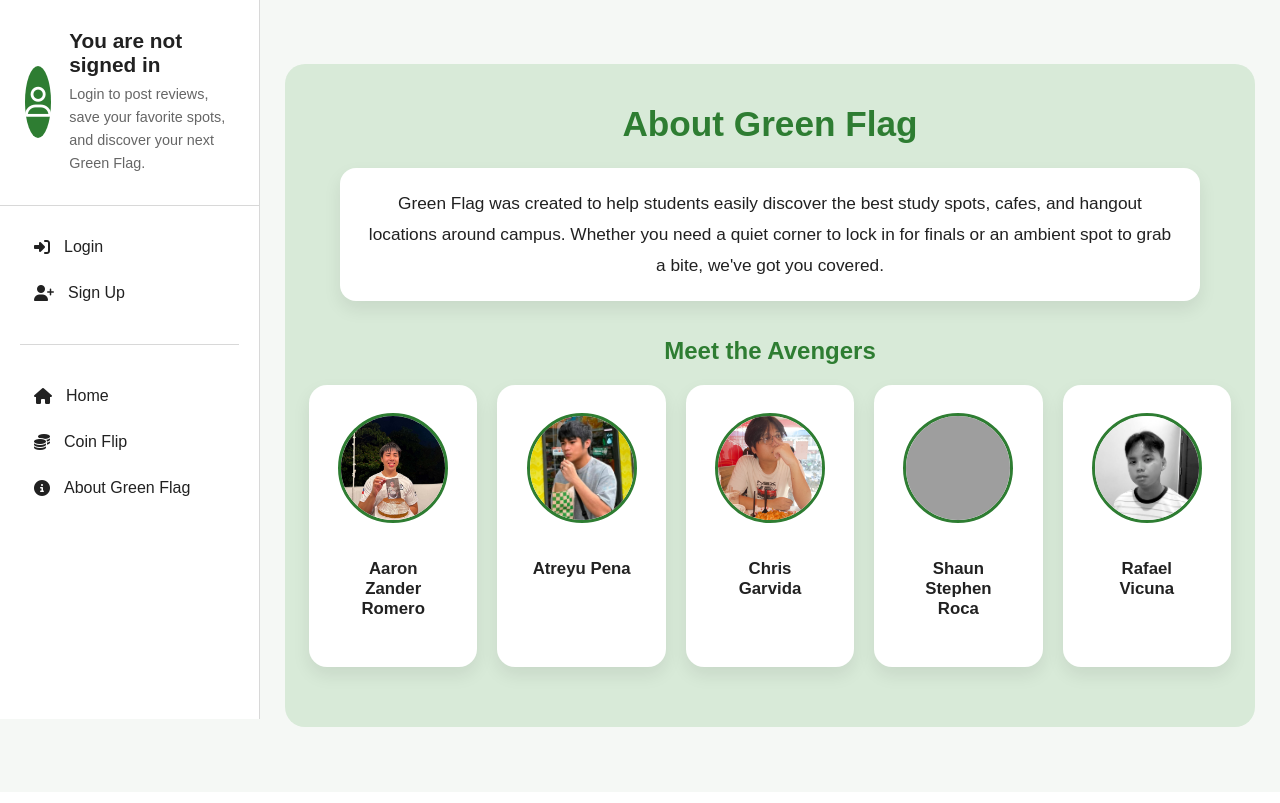
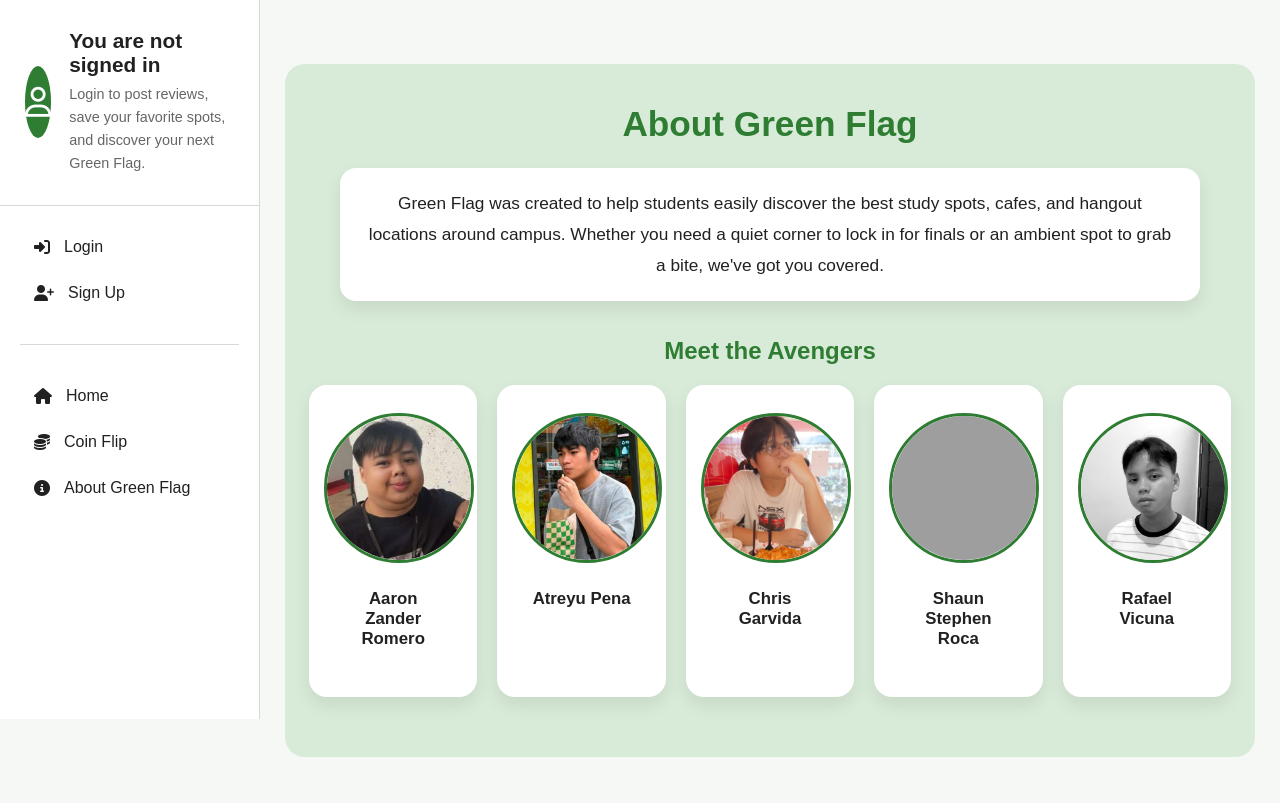
Before and after one commit to CGEMIYA/CCDEVAP-S15-Team-1-GreenFlag, a PHP site: page /aboutus.php in a window 1280 px wide. Shown: the part 81-884 px from the top of the page. Before the commit the page ends 808 px from the top, so only its background shows below. Run offline with PHP 8.4, Linux system fonts and the light colour scheme; grey boxes are pictures that could not be loaded.

Commit message:
style: Made images bigger

```diff
--- a/view/aboutus.php
+++ b/view/aboutus.php
@@ -19,7 +19,7 @@
             <div class="team-grid">
                 <!-- Team Member 1 -->
                 <div class="card team-card">
-                    <img src="photos/Aaron Profile.jpg" class="team-avatar" alt="Aaron Zander Romero">
+                    <img src="photos/aaron_profile2.jpg" class="team-avatar" alt="Aaron Zander Romero">
                     <div class="card-content">
                         <h3>Aaron Zander Romero</h3>
                     </div>
--- a/view/css/about.css
+++ b/view/css/about.css
@@ -62,11 +62,11 @@
 
 /* Lock the images in a cage so global.css can't stretch them */
 img.team-avatar {
-    width: 110px !important;
-    height: 110px !important;
-    max-width: 110px !important;
-    min-height: 110px !important;
-    margin: 0 auto 16px auto !important;
+    width: 150px !important;
+    height: 150px !important;
+    max-width: 150px !important;
+    min-height: 150px !important;
+    margin: 0 auto 6px auto !important;
     border-radius: 50% !important;
     object-fit: cover !important;
     display: block !important;
```
Also changed, not shown: view/photos/aaron_profile2.jpg (added).
